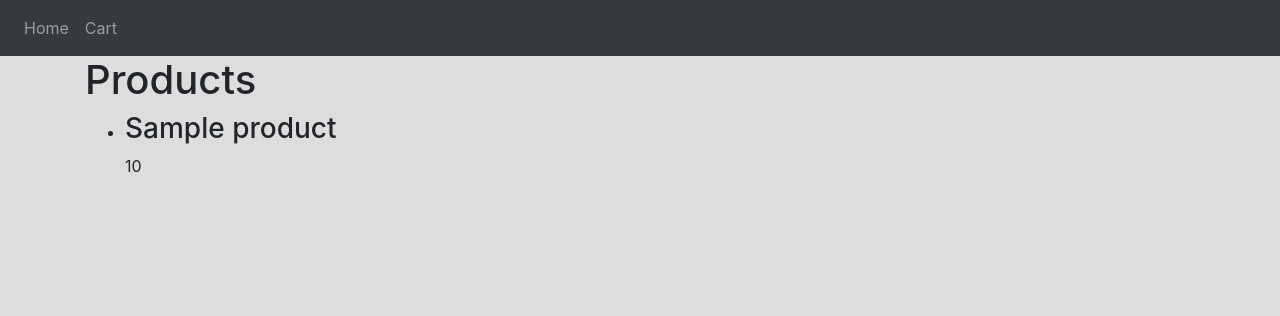
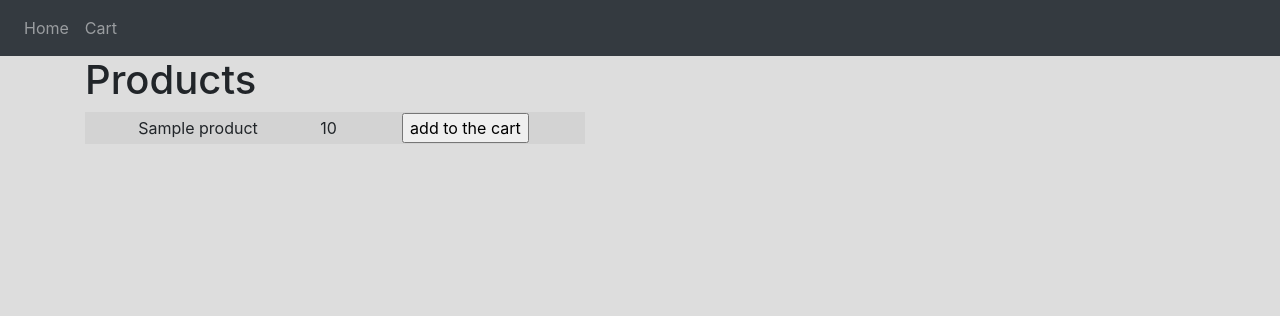
Before and after one commit to AleksandraMech/High-performance-Distributed-Systems, a Flask app: template templates/home.html in a window 1280 px wide. Shown: the top 316 px of the page. Run offline with Flask 3, Linux system fonts and the light colour scheme; the template is opened without the code that fills it: most values are stand-ins (such as "Sample title", 1, 10 or a date in 2020); parts of the project's set-up code (start-up, migrations or seed data) failed here and were passed over; some libraries are stand-ins or nearby versions.

Commit message:
menu update

```diff
--- a/templates/home.html
+++ b/templates/home.html
@@ -9,14 +9,16 @@
 <body>
     <div>
         <h1>Products</h1>
-        <ul>
+
+        <table bgcolor="black" width="500">
             {% for product in products %}
-            <li>
-                <h3>{{ product.name }}</h3>
-                <p>{{ product.price }}</p>
-            </li>
+            <tr bgcolor="lightgrey" align="center">
+                     <td>{{product.name}}</td><td>{{product.price }}</td><td><input type="submit" value="add to the cart"> </td>
+            </tr>
             {% endfor %}
-        </ul>
+
+        </table>
+
     </div>
 
 </body>
```
Also changed, not shown: views.py (line endings or trailing spaces).
